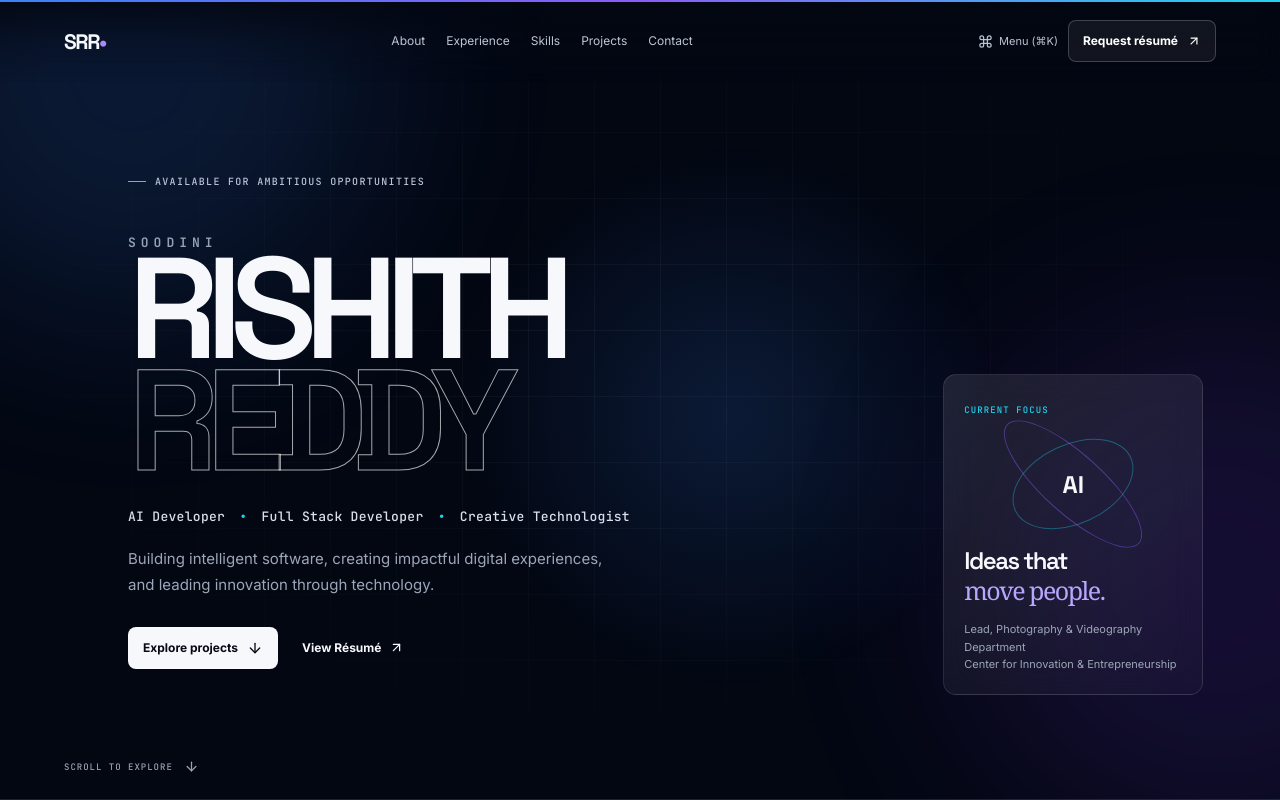
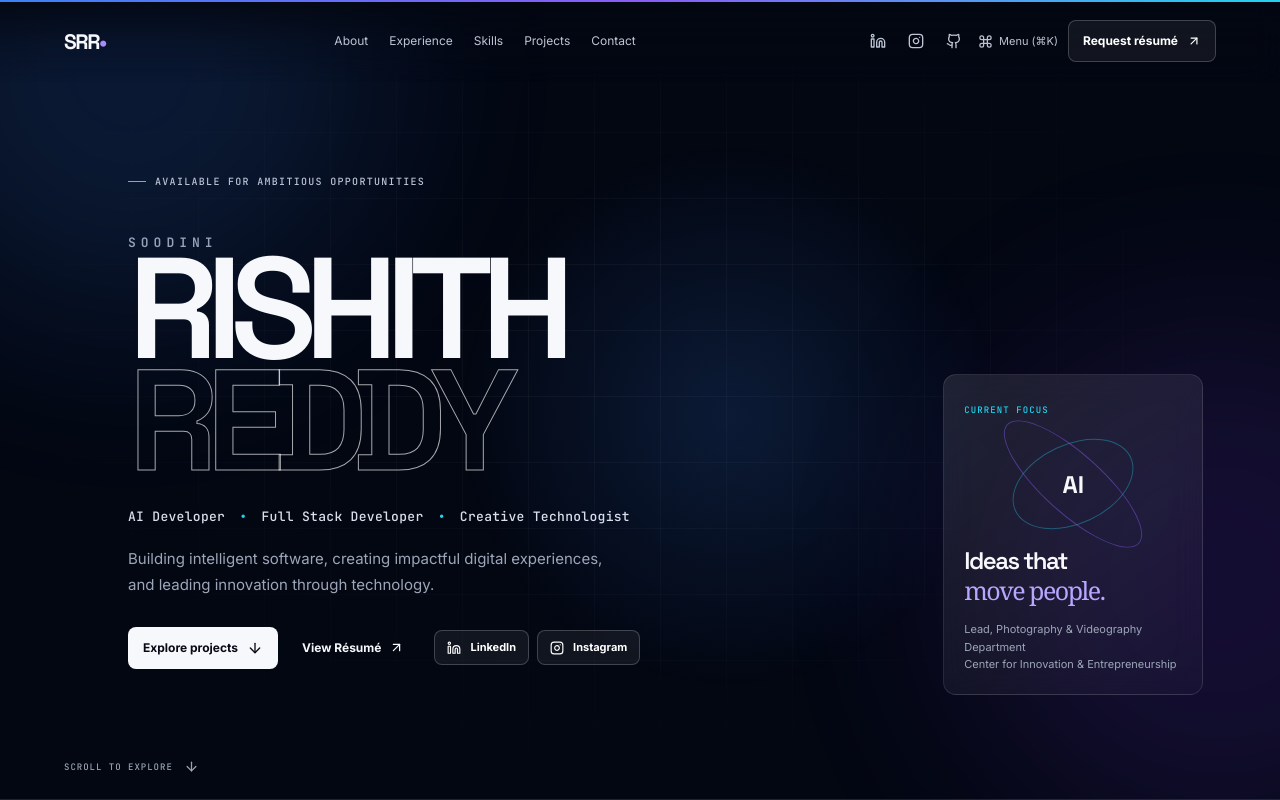
Before and after one commit to rishith-reddy-git/Portfolio, a Next.js app: page / in a window 1280 px wide. Shown: the top 800 px of the page. Built offline with nearby package versions, Linux system fonts and the light colour scheme.

Commit message:
Add LinkedIn and Instagram social buttons prominently to Header, Hero section, and Résumé Modal

```diff
--- a/components/portfolio.tsx
+++ b/components/portfolio.tsx
@@ -122,6 +122,33 @@ export function Portfolio() {
           ))}
         </nav>
         <div className="nav-actions">
+          <a
+            href={socialLinks.linkedin}
+            target="_blank"
+            rel="noreferrer"
+            style={{ color: "#bdc5d4", display: "flex", alignItems: "center", padding: "6px", transition: "color 0.2s" }}
+            aria-label="LinkedIn Profile"
+          >
+            <Linkedin size={16} />
+          </a>
+          <a
+            href={socialLinks.instagram}
+            target="_blank"
+            rel="noreferrer"
+            style={{ color: "#bdc5d4", display: "flex", alignItems: "center", padding: "6px", transition: "color 0.2s" }}
+            aria-label="Instagram Profile"
+          >
+            <Instagram size={16} />
+          </a>
+          <a
+            href={socialLinks.github}
+            target="_blank"
+            rel="noreferrer"
+            style={{ color: "#bdc5d4", display: "flex", alignItems: "center", padding: "6px", transition: "color 0.2s" }}
+            aria-label="GitHub Profile"
+          >
+            <Github size={16} />
+          </a>
           <button className="command-button" onClick={() => setCommandOpen(true)} aria-label="Open quick navigation">
             <Command size={15} />
             <span>Menu (⌘K)</span>
@@ -156,13 +183,33 @@ export function Portfolio() {
           <motion.p variants={reveal} className="hero-description">
             Building intelligent software, creating impactful digital experiences, and leading innovation through technology.
           </motion.p>
-          <motion.div variants={reveal} className="hero-buttons">
+          <motion.div variants={reveal} className="hero-buttons" style={{ flexWrap: "wrap" }}>
             <a className="primary-button" href="#projects">
               Explore projects <ArrowDown size={16} />
             </a>
             <button className="quiet-button" onClick={() => setResumeOpen(true)} style={{ background: "transparent", border: 0, color: "inherit", cursor: "pointer" }}>
               View Résumé <ArrowUpRight size={15} />
             </button>
+            <div style={{ display: "flex", gap: "8px", alignItems: "center", marginLeft: "6px" }}>
+              <a
+                href={socialLinks.linkedin}
+                target="_blank"
+                rel="noreferrer"
+                className="resume-button"
+                style={{ padding: "8px 12px", fontSize: "11px", textDecoration: "none" }}
+              >
+                <Linkedin size={14} /> LinkedIn
+              </a>
+              <a
+                href={socialLinks.instagram}
+                target="_blank"
+                rel="noreferrer"
+                className="resume-button"
+                style={{ padding: "8px 12px", fontSize: "11px", textDecoration: "none" }}
+              >
+                <Instagram size={14} /> Instagram
+              </a>
+            </div>
           </motion.div>
         </motion.div>
 
--- a/components/resume-modal.tsx
+++ b/components/resume-modal.tsx
@@ -1,7 +1,7 @@
 "use client";
 
 import { AnimatePresence, motion } from "framer-motion";
-import { Download, FileText, X, Check, Mail, Github, Linkedin } from "lucide-react";
+import { Download, FileText, X, Check, Mail, Github, Linkedin, Instagram } from "lucide-react";
 import { resumeData, socialLinks } from "../data/portfolio";
 import { useState } from "react";
 
@@ -152,6 +152,14 @@ export function ResumeModal({ open, onClose }: ResumeModalProps) {
                   >
                     <Linkedin size={13} /> LinkedIn
                   </a>
+                  <a
+                    href={socialLinks.instagram}
+                    target="_blank"
+                    rel="noreferrer"
+                    style={{ display: "flex", alignItems: "center", gap: "5px", color: "#9da6b9", textDecoration: "none" }}
+                  >
+                    <Instagram size={13} /> Instagram
+                  </a>
                 </div>
               </div>
 
```
